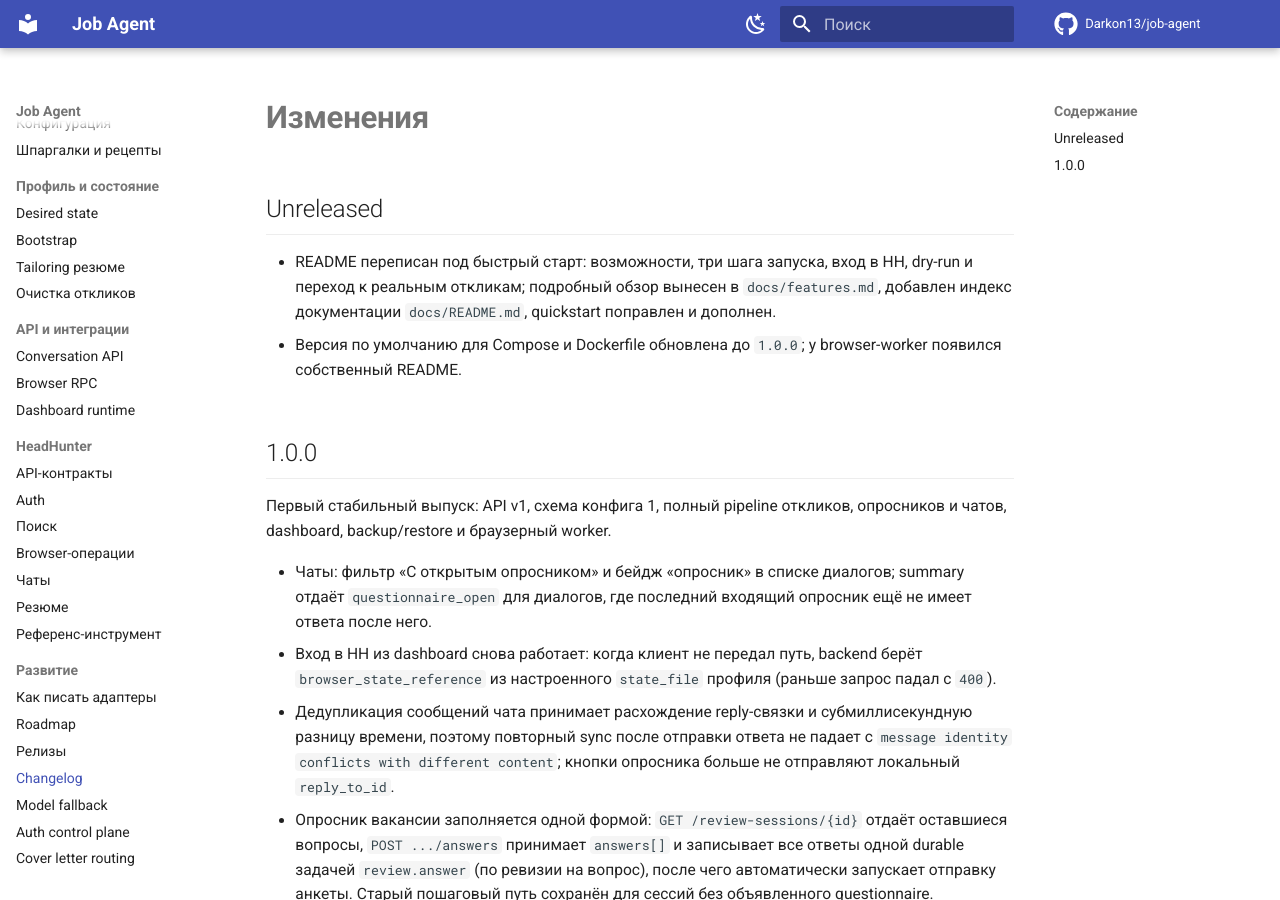
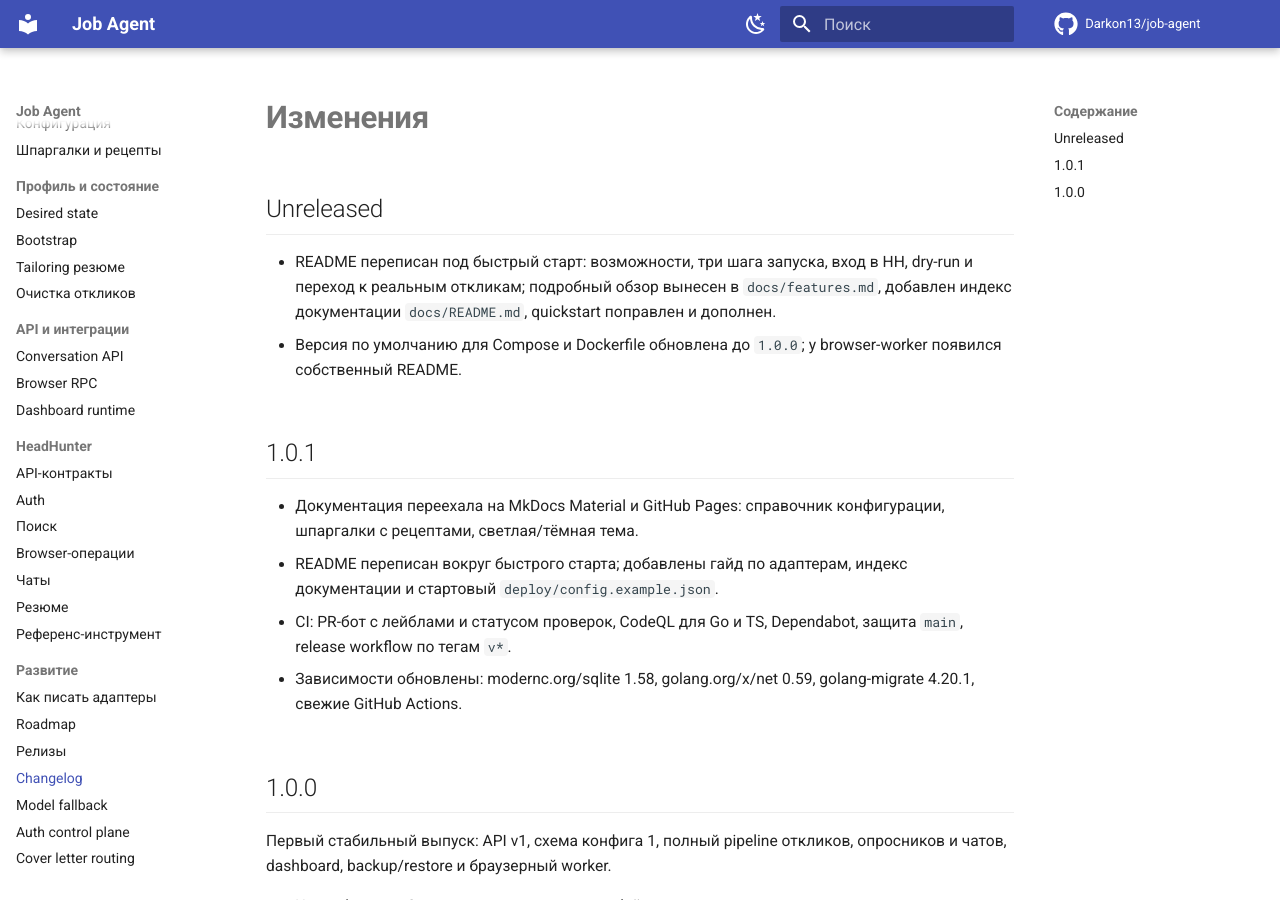
Before and after one commit to Darkon13/job-agent, an MkDocs documentation site: the page built from docs/changelog.md, in a window 1280 px wide and 900 px high. Built offline with MkDocs 1.6.1 and Material for MkDocs 9.7.7, drawn with Linux system fonts in a browser that asks for light colours; comment, search, counter and statistics services are not loaded.

Commit message:
release: prepare v1.0.1

```diff
--- a/docs/changelog.md
+++ b/docs/changelog.md
@@ -8,6 +8,17 @@
   quickstart поправлен и дополнен.
 - Версия по умолчанию для Compose и Dockerfile обновлена до `1.0.0`; у
   browser-worker появился собственный README.
+
+## 1.0.1
+
+- Документация переехала на MkDocs Material и GitHub Pages: справочник
+  конфигурации, шпаргалки с рецептами, светлая/тёмная тема.
+- README переписан вокруг быстрого старта; добавлены гайд по адаптерам,
+  индекс документации и стартовый `deploy/config.example.json`.
+- CI: PR-бот с лейблами и статусом проверок, CodeQL для Go и TS, Dependabot,
+  защита `main`, release workflow по тегам `v*`.
+- Зависимости обновлены: modernc.org/sqlite 1.58, golang.org/x/net 0.59,
+  golang-migrate 4.20.1, свежие GitHub Actions.
 
 ## 1.0.0
 
```
Also changed, not shown: 1 other file.
